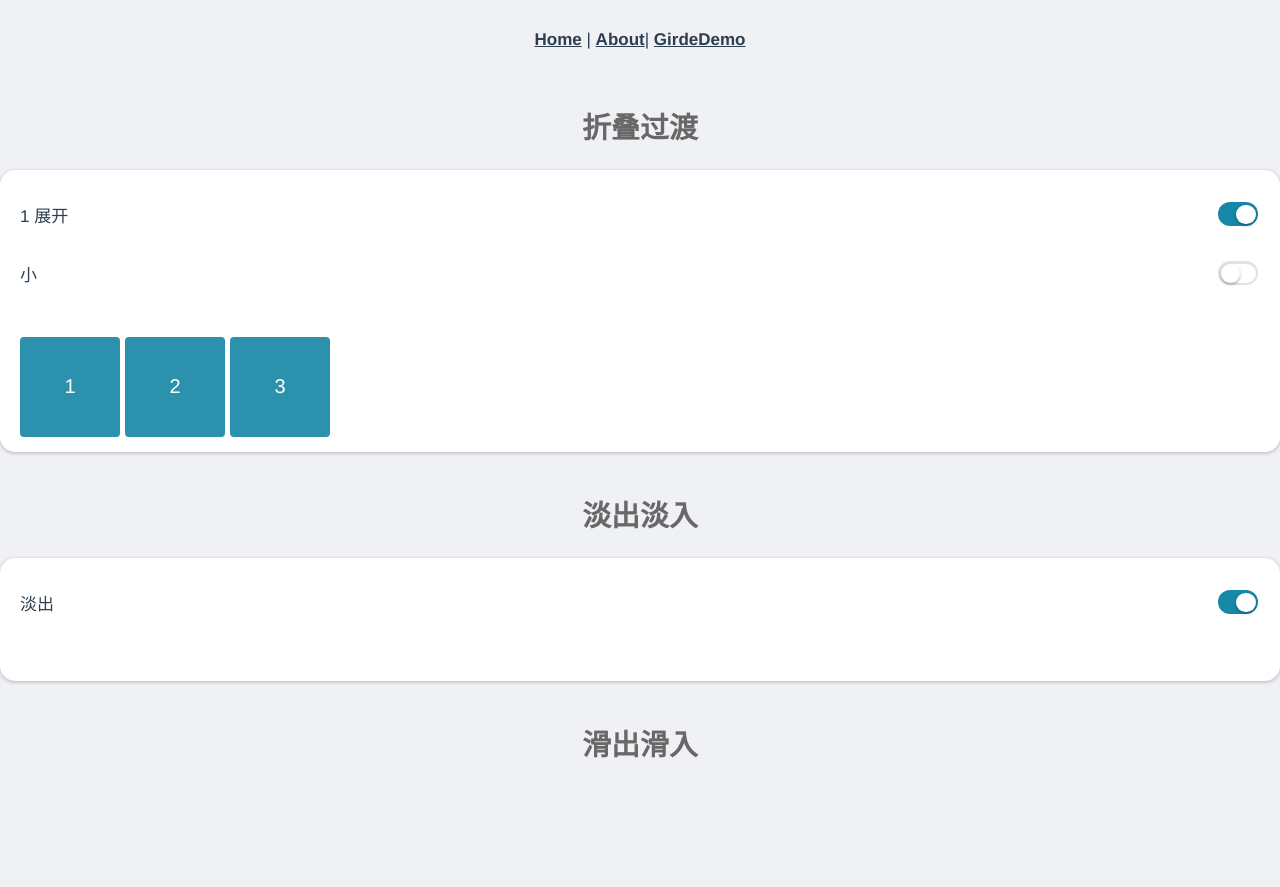
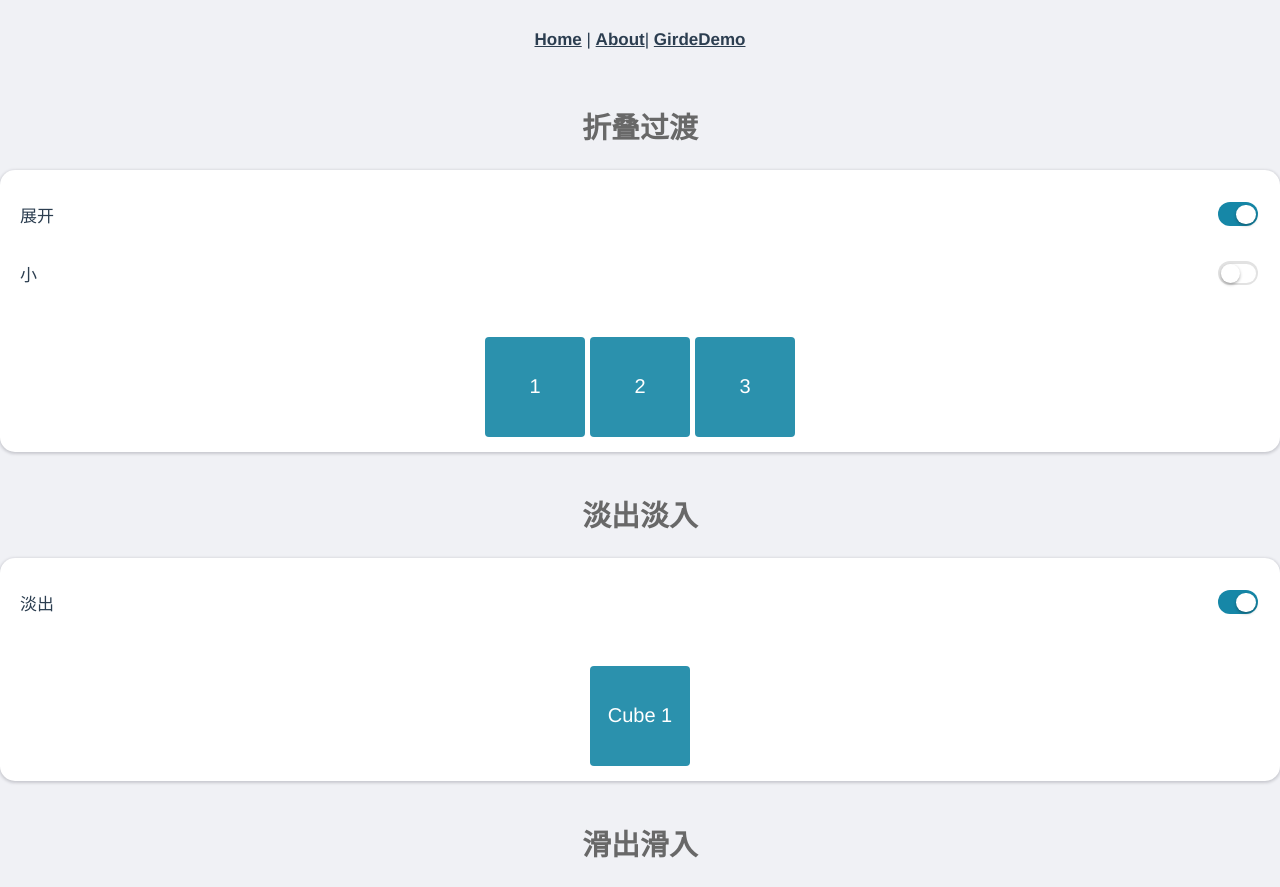
Before and after one commit to abchiyi/Jet-Plan-UI, a Vue app: page /#/animationdemo in a window 1280 px wide. Before the commit the page ends 800 px from the top, so only its background shows below. Built offline with nearby package versions, Linux system fonts and the light colour scheme.

Commit message:
适配 3.0 特性和接口

```diff
--- a/packages/animations/FadeTransition.vue
+++ b/packages/animations/FadeTransition.vue
@@ -1,17 +1,17 @@
+<template>
+  <transition name="m-fade-transition">
+    <div v-show="value">
+      <slot />
+    </div>
+  </transition>
+</template>
 <script>
-import { h } from "vue";
 export default {
   name: "m-fade-transition",
-  render() {
-    return h("div", { class: "m-fade-transition" }, [
-      h(
-        "transition",
-        {
-          props: { name: "m-fade-transition" }
-        }
-        // [this.$slots.default]
-      )
-    ]);
+  props: {
+    value: {
+      type: Boolean
+    }
   }
 };
 </script>
@@ -21,7 +21,7 @@ export default {
 .m-fade-transition-leave-active {
   transition: opacity 0.6s cubic-bezier(0.2, 0.4, 0.4, 1);
 }
-.m-fade-transition-enter,
+.m-fade-transition-enter-from,
 .m-fade-transition-leave-to {
   opacity: 0;
 }
--- a/src/views/animationDemo/fadeTramsitionDemo.vue
+++ b/src/views/animationDemo/fadeTramsitionDemo.vue
@@ -6,8 +6,8 @@
         {{ v1 ? "淡出" : "淡入" }}
       </m-switch-item>
       <hr />
-      <m-fade-transition>
-        <m-row v-show="v1" warp center>
+      <m-fade-transition :value="v1">
+        <m-row X="center">
           <m-cube class="demo-item">Cube 1</m-cube>
         </m-row>
       </m-fade-transition>
@@ -21,9 +21,9 @@ export default {
   components: {},
   data() {
     return {
-      v1: true,
+      v1: true
     };
-  },
+  }
 };
 </script>
 
--- a/src/views/animationDemo/foldedTransitionDemo.vue
+++ b/src/views/animationDemo/foldedTransitionDemo.vue
@@ -3,7 +3,6 @@
     <h2>折叠过渡</h2>
     <m-card class="article-box">
       <m-switch-item v-model="v1">
-        1
         {{ v1 ? "展开" : "收起" }}
       </m-switch-item>
       <m-switch-item v-model="v2">
@@ -12,14 +11,14 @@
       <hr />
       <m-folded-transition>
         <div v-show="v1">
-          <m-row warp center>
+          <m-row X="center">
             <div class="demo-item">
               <m-cube>1</m-cube>
             </div>
             <div class="demo-item">
               <m-cube
                 :style="{
-                  height: this.v2 ? '200px' : '100px',
+                  height: this.v2 ? '200px' : '100px'
                 }"
                 >2</m-cube
               >
@@ -41,9 +40,9 @@ export default {
   data() {
     return {
       v1: true,
-      v2: false,
+      v2: false
     };
-  },
+  }
 };
 </script>
 
```
